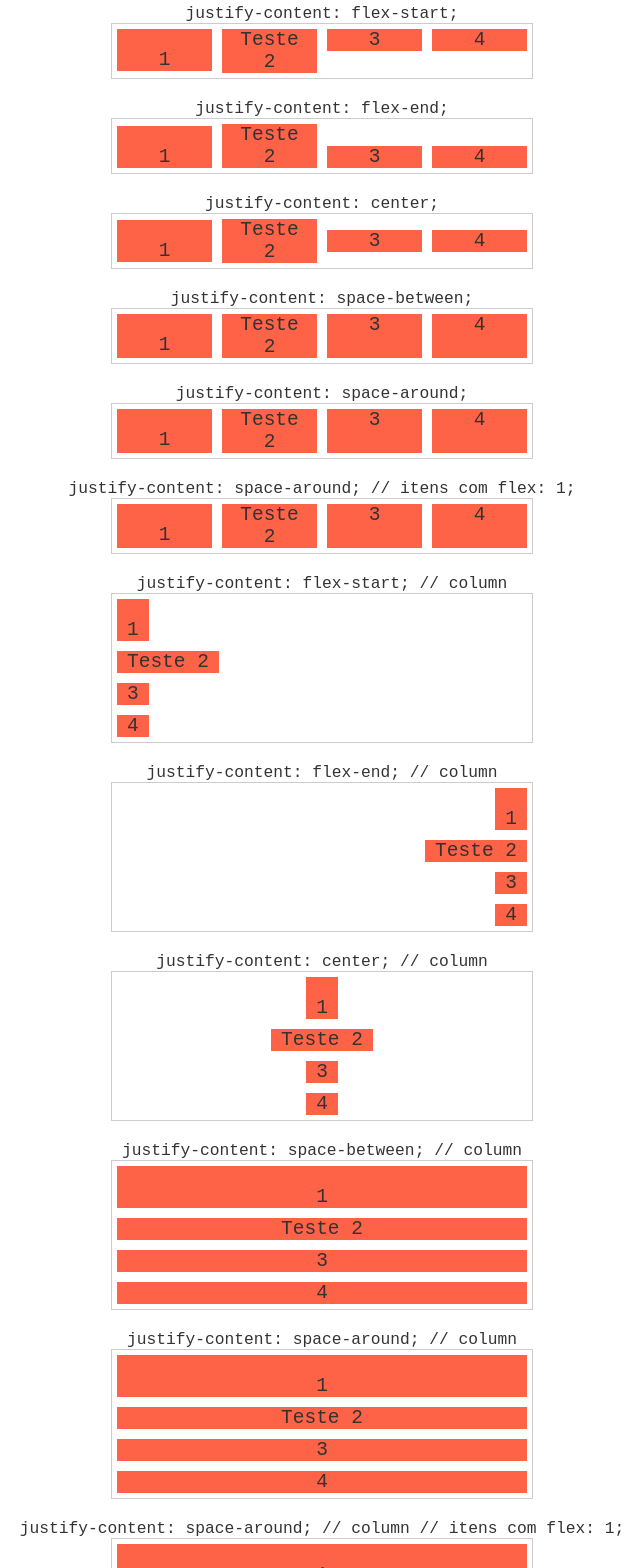
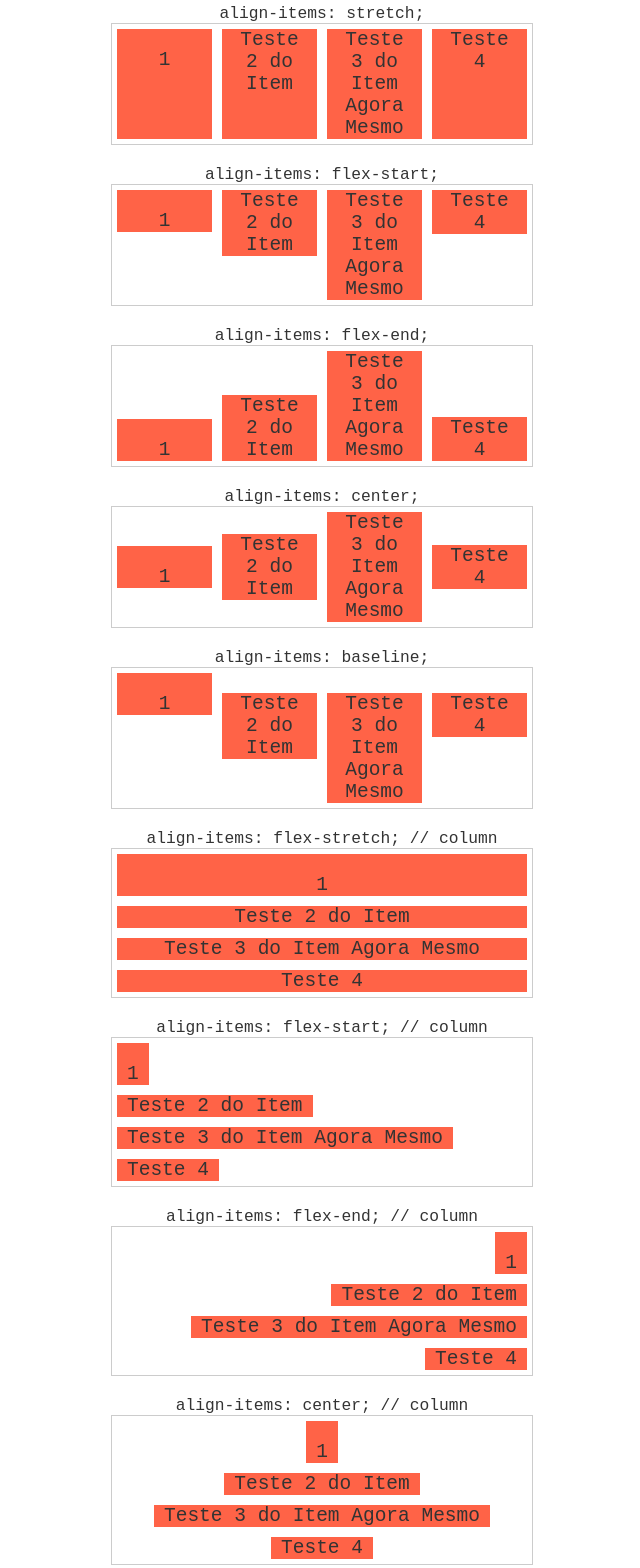
Before and after one commit to 1CarlosRenan/css-practice-environment, a plain HTML site: page flexbox/2-6-align-items/index.html in a window 1280 px wide. Shown: the part 16-1584 px from the top of the page, without its empty margins (318-958 px from the left). Drawn offline with Linux system fonts and the light colour scheme.

Commit message:
adding align items

```diff
--- a/flexbox/2-6-align-items/index.html
+++ b/flexbox/2-6-align-items/index.html
@@ -5,103 +5,92 @@
     <meta http-equiv="X-UA-Compatible" content="IE=edge" />
     <meta name="viewport" content="width=device-width, initial-scale=1.0" />
     <link rel="stylesheet" type="text/css" href="styles.css" />
-    <title>justify-content</title>
+    <title>align-items</title>
   </head>
   <body>
-    <h1>justify-content: flex-start;</h1>
+    <h1>align-items: stretch;</h1>
+    <section class="container stretch">
+      <div class="item">1</div>
+      <div class="item">Teste 2 do Item</div>
+      <div class="item">Teste 3 do Item Agora Mesmo</div>
+      <div class="item">Teste 4</div>
+    </section>
+
+    <h1>align-items: flex-start;</h1>
     <section class="container flex-start">
       <div class="item">1</div>
-      <div class="item">Teste 2</div>
-      <div class="item">3</div>
-      <div class="item">4</div>
+      <div class="item">Teste 2 do Item</div>
+      <div class="item">Teste 3 do Item Agora Mesmo</div>
+      <div class="item">Teste 4</div>
     </section>
 
-    <h1>justify-content: flex-end;</h1>
+    <h1>align-items: flex-end;</h1>
     <section class="container flex-end">
       <div class="item">1</div>
-      <div class="item">Teste 2</div>
-      <div class="item">3</div>
-      <div class="item">4</div>
+      <div class="item">Teste 2 do Item</div>
+      <div class="item">Teste 3 do Item Agora Mesmo</div>
+      <div class="item">Teste 4</div>
     </section>
 
-    <h1>justify-content: center;</h1>
+    <h1>align-items: center;</h1>
     <section class="container center">
       <div class="item">1</div>
-      <div class="item">Teste 2</div>
-      <div class="item">3</div>
-      <div class="item">4</div>
+      <div class="item">Teste 2 do Item</div>
+      <div class="item">Teste 3 do Item Agora Mesmo</div>
+      <div class="item">Teste 4</div>
     </section>
 
-    <h1>justify-content: space-between;</h1>
-    <section class="container space-between">
-      <div class="item">1</div>
-      <div class="item">Teste 2</div>
-      <div class="item">3</div>
-      <div class="item">4</div>
+    <h1>align-items: baseline;</h1>
+    <section class="container baseline">
+      <div class="item teste">1</div>
+      <div class="item">Teste 2 do Item</div>
+      <div class="item">Teste 3 do Item Agora Mesmo</div>
+      <div class="item">Teste 4</div>
     </section>
 
-    <h1>justify-content: space-around;</h1>
-    <section class="container space-around">
+    <h1>align-items: flex-stretch; // column</h1>
+    <section class="container stretch column">
       <div class="item">1</div>
-      <div class="item">Teste 2</div>
-      <div class="item">3</div>
-      <div class="item">4</div>
+      <div class="item">Teste 2 do Item</div>
+      <div class="item">Teste 3 do Item Agora Mesmo</div>
+      <div class="item">Teste 4</div>
     </section>
 
-    <h1>justify-content: space-around; // itens com flex: 1;</h1>
-    <section class="container space-around">
-      <div class="item flex">1</div>
-      <div class="item flex">Teste 2</div>
-      <div class="item flex">3</div>
-      <div class="item flex">4</div>
+    <h1>align-items: flex-start; // column</h1>
+    <section class="container flex-start column">
+      <div class="item">1</div>
+      <div class="item">Teste 2 do Item</div>
+      <div class="item">Teste 3 do Item Agora Mesmo</div>
+      <div class="item">Teste 4</div>
     </section>
 
-    <h1>justify-content: flex-start; // column</h1>
-    <section class="container flex-start column">
+    <h1>align-items: flex-end; // column</h1>
+    <section class="container flex-end column">
       <div class="item">1</div>
-      <div class="item">Teste 2</div>
-      <div class="item">3</div>
-      <div class="item">4</div>
+      <div class="item">Teste 2 do Item</div>
+      <div class="item">Teste 3 do Item Agora Mesmo</div>
+      <div class="item">Teste 4</div>
     </section>
 
-    <h1>justify-content: flex-end; // column</h1>
-    <section class="container flex-end column">
+    <h1>align-items: center; // column</h1>
+    <section class="container center column">
       <div class="item">1</div>
-      <div class="item">Teste 2</div>
-      <div class="item">3</div>
-      <div class="item">4</div>
+      <div class="item">Teste 2 do Item</div>
+      <div class="item">Teste 3 do Item Agora Mesmo</div>
+      <div class="item">Teste 4</div>
     </section>
 
-    <h1>justify-content: center; // column</h1>
-    <section class="container center column">
-      <div class="item">1</div>
-      <div class="item">Teste 2</div>
-      <div class="item">3</div>
-      <div class="item">4</div>
+    <h1>align-items: baseline; // column</h1>
+    <section class="container baseline column">
+      <div class="item teste">1</div>
+      <div class="item">Teste 2 do Item</div>
+      <div class="item">Teste 3 do Item Agora Mesmo</div>
+      <div class="item">Teste 4</div>
     </section>
 
-    <h1>justify-content: space-between; // column</h1>
-    <section class="container space-between column">
-      <div class="item">1</div>
-      <div class="item">Teste 2</div>
-      <div class="item">3</div>
-      <div class="item">4</div>
-    </section>
-
-    <h1>justify-content: space-around; // column</h1>
-    <section class="container space-around column">
-      <div class="item">1</div>
-      <div class="item">Teste 2</div>
-      <div class="item">3</div>
-      <div class="item">4</div>
-    </section>
-
-    <h1>justify-content: space-around; // column // itens com flex: 1;</h1>
-    <section class="container space-around column">
-      <div class="item flex">1</div>
-      <div class="item flex">Teste 2</div>
-      <div class="item flex">3</div>
-      <div class="item flex">4</div>
+    <h1>align-items: center; e justfy-content: center;</h1>
+    <section class="container alinhamento-central">
+      <div class="item">Esse item está verticalmente alinhado ao centro.</div>
     </section>
   </body>
 </html>
```
